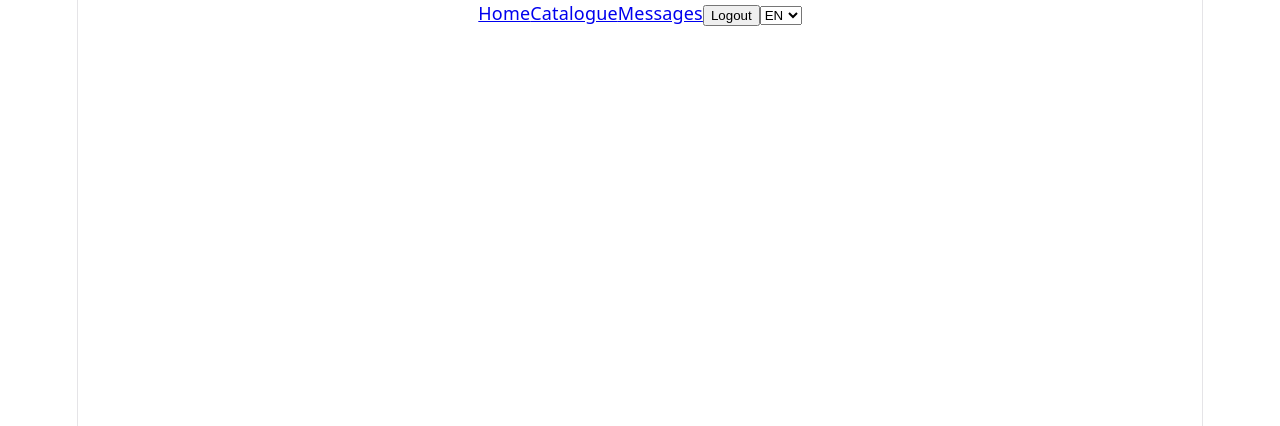
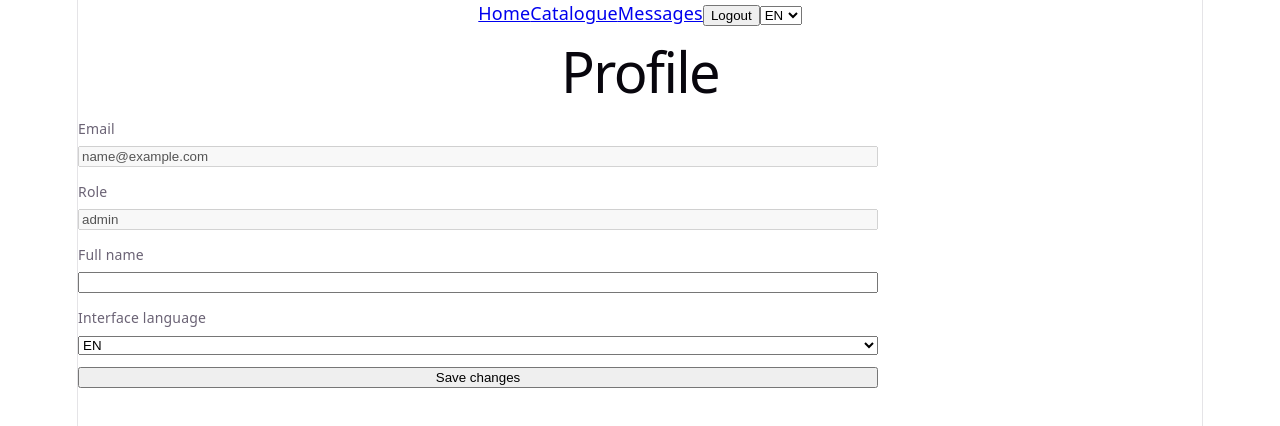
Before and after one commit to pak-dmitriy/car_export_frontend, a React (Vite) app: page /profile in a window 1280 px wide. Shown: the top 426 px of the page. Built offline with nearby package versions, Linux system fonts and the light colour scheme; sample sign-in values are in the browser's storage.

Commit message:
Add profile page

```diff
--- a/src/App.jsx
+++ b/src/App.jsx
@@ -8,6 +8,7 @@ import LoginPage from './pages/LoginPage';
 import RegisterPage from './pages/RegisterPage';
 import MessagesPage from './pages/MessagesPage';
 import ThreadPage from './pages/ThreadPage';
+import ProfilePage from './pages/ProfilePage';
 import AdminCarsPage from './pages/admin/AdminCarsPage';
 import CarFormPage from './pages/admin/CarFormPage';
 
@@ -35,6 +36,14 @@ export default function App() {
                         element={
                             <ProtectedRoute>
                                 <ThreadPage />
+                            </ProtectedRoute>
+                        }
+                    />
+                    <Route
+                        path="/profile"
+                        element={
+                            <ProtectedRoute>
+                                <ProfilePage />
                             </ProtectedRoute>
                         }
                     />
--- a/src/components/Header.jsx
+++ b/src/components/Header.jsx
@@ -22,7 +22,7 @@ export default function Header() {
                     <>
                         <Link to="/messages">{user.role === 'ADMIN' ? t('nav.inbox') : t('nav.messages')}</Link>
                         {user.role === 'ADMIN' && <Link to="/admin/cars">{t('nav.admin')}</Link>}
-                        <span>{user.fullName}</span>
+                        <Link to="/profile">{user.fullName}</Link>
                         <button onClick={handleLogout}>{t('nav.logout')}</button>
                     </>
                 ) : (
--- a/src/i18n/index.js
+++ b/src/i18n/index.js
@@ -2,6 +2,8 @@ import i18n from 'i18next';
 import { initReactI18next } from 'react-i18next';
 import en from './en.json';
 import ru from './ru.json';
+import enProfile from './profile.en.json';
+import ruProfile from './profile.ru.json';
 
 export const LANGUAGES = ['en', 'ru'];
 
@@ -9,8 +11,8 @@ const saved = localStorage.getItem('language');
 
 i18n.use(initReactI18next).init({
     resources: {
-        en: { translation: en },
-        ru: { translation: ru },
+        en: { translation: { ...en, ...enProfile } },
+        ru: { translation: { ...ru, ...ruProfile } },
     },
     lng: LANGUAGES.includes(saved) ? saved : 'en',
     fallbackLng: 'en',
--- /dev/null
+++ b/src/i18n/profile.en.json
@@ -0,0 +1,17 @@
+{
+  "profile": {
+    "title": "Profile",
+    "email": "Email",
+    "role": "Role",
+    "roleNames": {
+      "USER": "Buyer",
+      "ADMIN": "Administrator"
+    },
+    "fullName": "Full name",
+    "language": "Interface language",
+    "save": "Save changes",
+    "saving": "Saving...",
+    "saved": "Saved",
+    "errName": "Name must be 2–100 characters"
+  }
+}
--- /dev/null
+++ b/src/i18n/profile.ru.json
@@ -0,0 +1,17 @@
+{
+  "profile": {
+    "title": "Профиль",
+    "email": "Email",
+    "role": "Роль",
+    "roleNames": {
+      "USER": "Покупатель",
+      "ADMIN": "Администратор"
+    },
+    "fullName": "Полное имя",
+    "language": "Язык интерфейса",
+    "save": "Сохранить",
+    "saving": "Сохранение...",
+    "saved": "Сохранено",
+    "errName": "Имя должно быть от 2 до 100 символов"
+  }
+}
--- /dev/null
+++ b/src/pages/ProfilePage.jsx
@@ -0,0 +1,91 @@
+import { useState } from 'react';
+import { useTranslation } from 'react-i18next';
+import { apiRequest } from '../api/client';
+import { useAuth } from '../context/AuthContext';
+import { LANGUAGES } from '../i18n';
+
+export default function ProfilePage() {
+    const { user, updateUser } = useAuth();
+    const { t, i18n } = useTranslation();
+
+    const [fullName, setFullName] = useState(user.fullName);
+    const [language, setLanguage] = useState(
+        LANGUAGES.includes(user.preferredLanguage) ? user.preferredLanguage : i18n.language,
+    );
+    const [errors, setErrors] = useState({});
+    const [error, setError] = useState('');
+    const [saved, setSaved] = useState(false);
+    const [submitting, setSubmitting] = useState(false);
+
+    async function handleSubmit(e) {
+        e.preventDefault();
+        setError('');
+        setSaved(false);
+
+        const name = fullName.trim();
+        if (name.length < 2 || name.length > 100) {
+            setErrors({ fullName: t('profile.errName') });
+            return;
+        }
+        setErrors({});
+
+        setSubmitting(true);
+        try {
+            const updated = await apiRequest('/api/users/me', {
+                method: 'PUT',
+                body: { fullName: name, preferredLanguage: language },
+            });
+            updateUser(updated);
+            i18n.changeLanguage(language);
+            localStorage.setItem('language', language);
+            setFullName(updated.fullName);
+            setSaved(true);
+        } catch (err) {
+            setError(err.message);
+            setErrors(err.fieldErrors || {});
+        } finally {
+            setSubmitting(false);
+        }
+    }
+
+    return (
+        <div>
+            <h1>{t('profile.title')}</h1>
+
+            <form onSubmit={handleSubmit} noValidate className="car-form">
+                <label className="form-field">
+                    {t('profile.email')}
+                    <input value={user.email} disabled />
+                </label>
+
+                <label className="form-field">
+                    {t('profile.role')}
+                    <input value={t(`profile.roleNames.${user.role}`, { defaultValue: user.role })} disabled />
+                </label>
+
+                <label className="form-field">
+                    {t('profile.fullName')}
+                    <input value={fullName} onChange={(e) => { setFullName(e.target.value); setSaved(false); }} />
+                    {errors.fullName && <span className="field-error">{errors.fullName}</span>}
+                </label>
+
+                <label className="form-field">
+                    {t('profile.language')}
+                    <select value={language} onChange={(e) => { setLanguage(e.target.value); setSaved(false); }}>
+                        {LANGUAGES.map((l) => (
+                            <option key={l} value={l}>{l.toUpperCase()}</option>
+                        ))}
+                    </select>
+                    {errors.preferredLanguage && <span className="field-error">{errors.preferredLanguage}</span>}
+                </label>
+
+                {error && <p style={{ color: 'red' }}>{error}</p>}
+                {saved && <p style={{ color: 'green' }}>{t('profile.saved')}</p>}
+
+                <button type="submit" disabled={submitting}>
+                    {submitting ? t('profile.saving') : t('profile.save')}
+                </button>
+            </form>
+        </div>
+    );
+}
```
